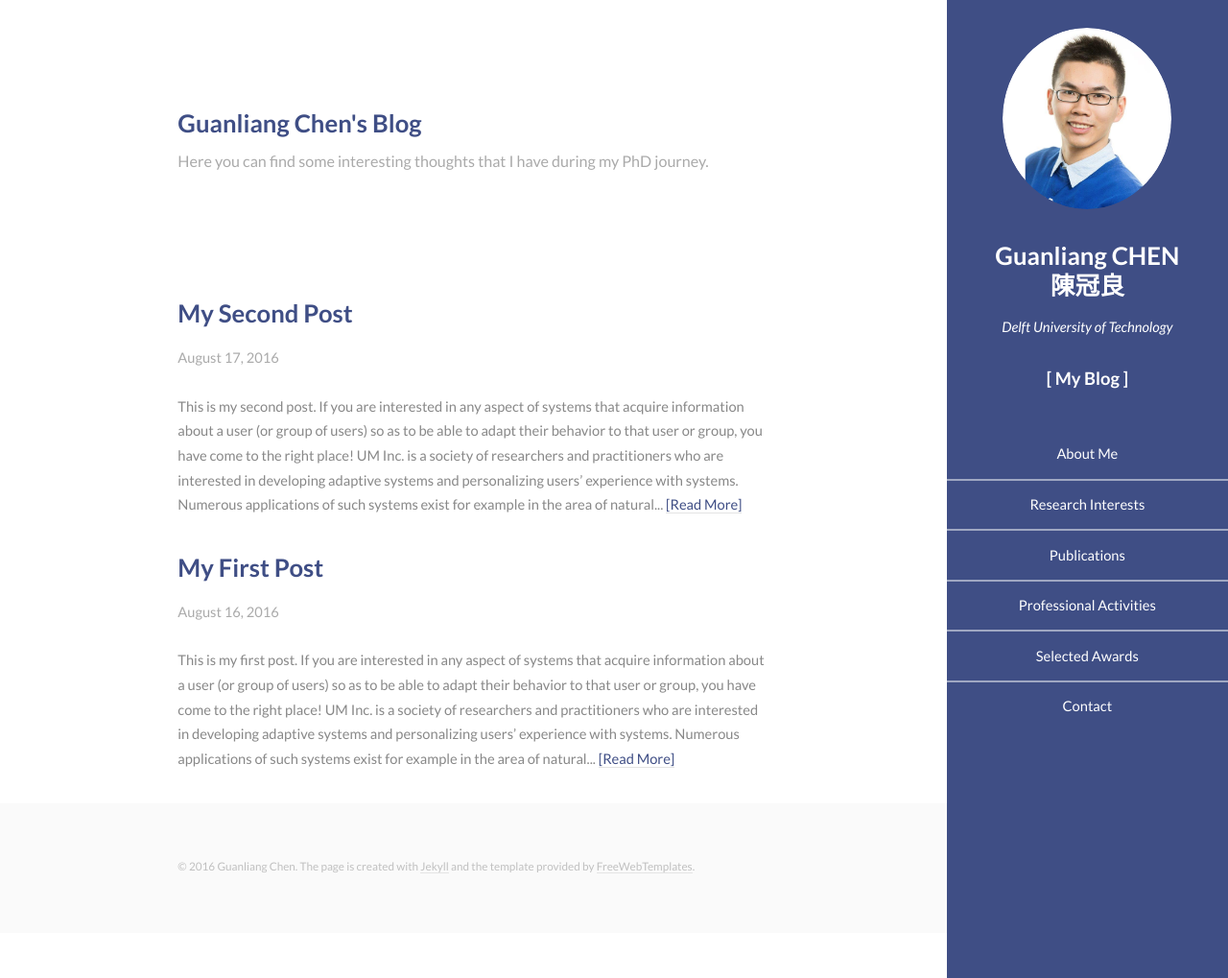
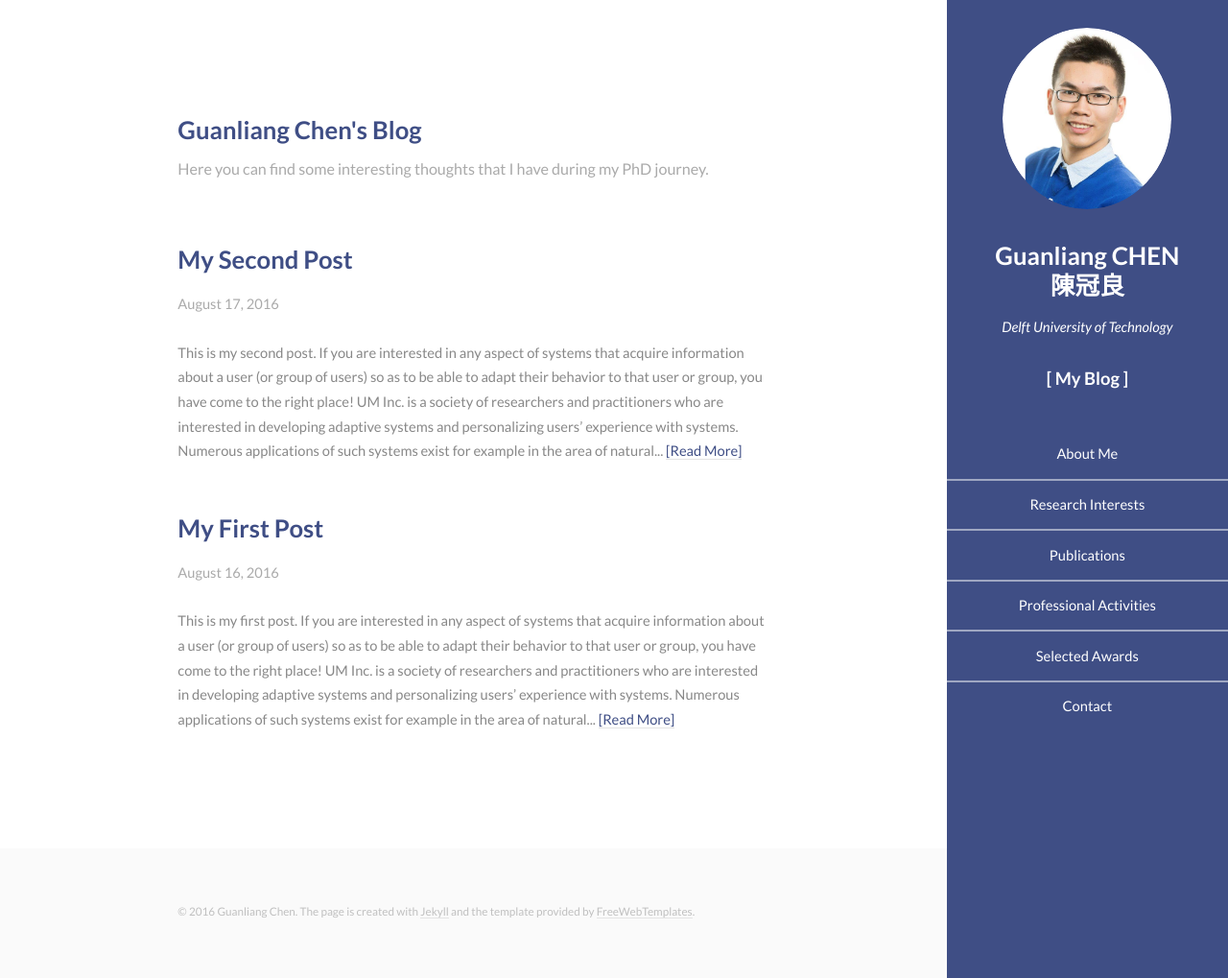
Before and after one commit to AngusGLChen/__angusglchen.github.io, a Jekyll site: the page built from blog/index.html, in a window 1280 px wide and 1019 px high. Shown: the whole window at 96% size. Built offline with Jekyll 4.4.1, drawn with Linux system fonts in a browser that asks for light colours; the list of posts is cut into pages by our own code.

Commit message:
Aug 16, 2016

```diff
--- a/blog/index.html
+++ b/blog/index.html
@@ -3,9 +3,10 @@
 title: Guanliang Chen's Blog
 ---
 
-<h3 style="padding:50px 0 0 0"><font color="#3f4e85">{{page.title}}</font></h3>
-<p style="padding:0 0 100px 0">Here you can find some interesting thoughts that I have during my PhD journey.</p>
+<h3 style="padding:2.25em 0 0 0"><font color="#3f4e85">{{page.title}}</font></h3>
+<p style="padding:0 0 2.25em 0">Here you can find some interesting thoughts that I have during my PhD journey.</p>
 
+<div style="padding:0 0 5em 0">
 	<div class="posts-list">
 		{% for post in paginator.posts %}
 		<article class="post-preview">
@@ -18,7 +19,7 @@
 
 	    <p class="post-meta">{{ post.date | date: "%B %-d, %Y" }}</p>
 
-    <div class="post-entry" style="padding:0 0 2.25em 0">
+	    <div class="post-entry" style="padding:0 0 3.25em 0">
 			{{ post.content | truncatewords: 80 | strip_html | xml_escape}}
 			<a href="{{ post.url | prepend: site.baseurl }}" class="post-read-more"> [Read&nbsp;More]</a>
 	    </div>
@@ -43,3 +44,4 @@
 	  	{% endif %}
 	</ul>
 	{% endif %}
+</div>
```
Lines whose indentation alone changed are shown as unchanged.
